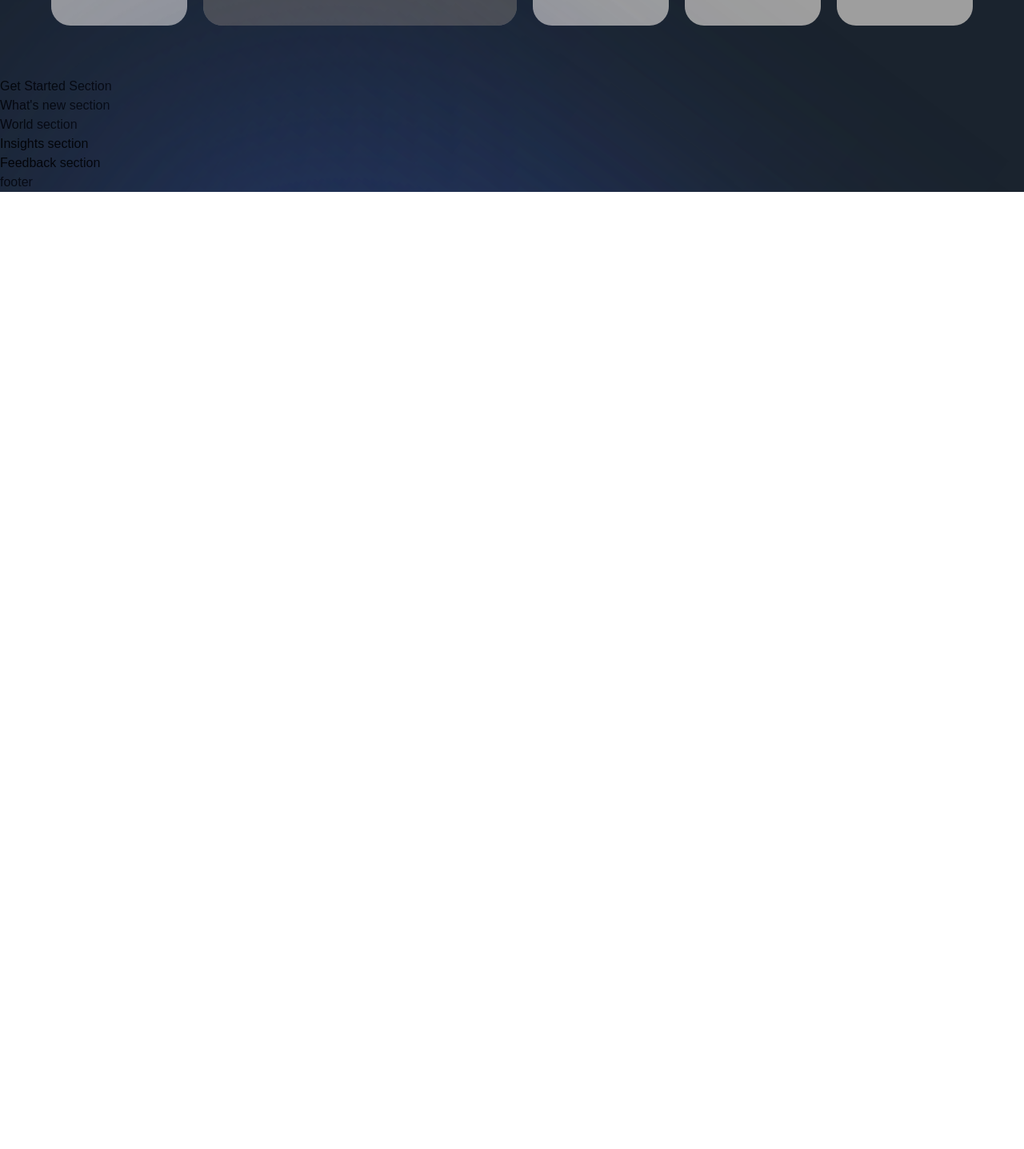
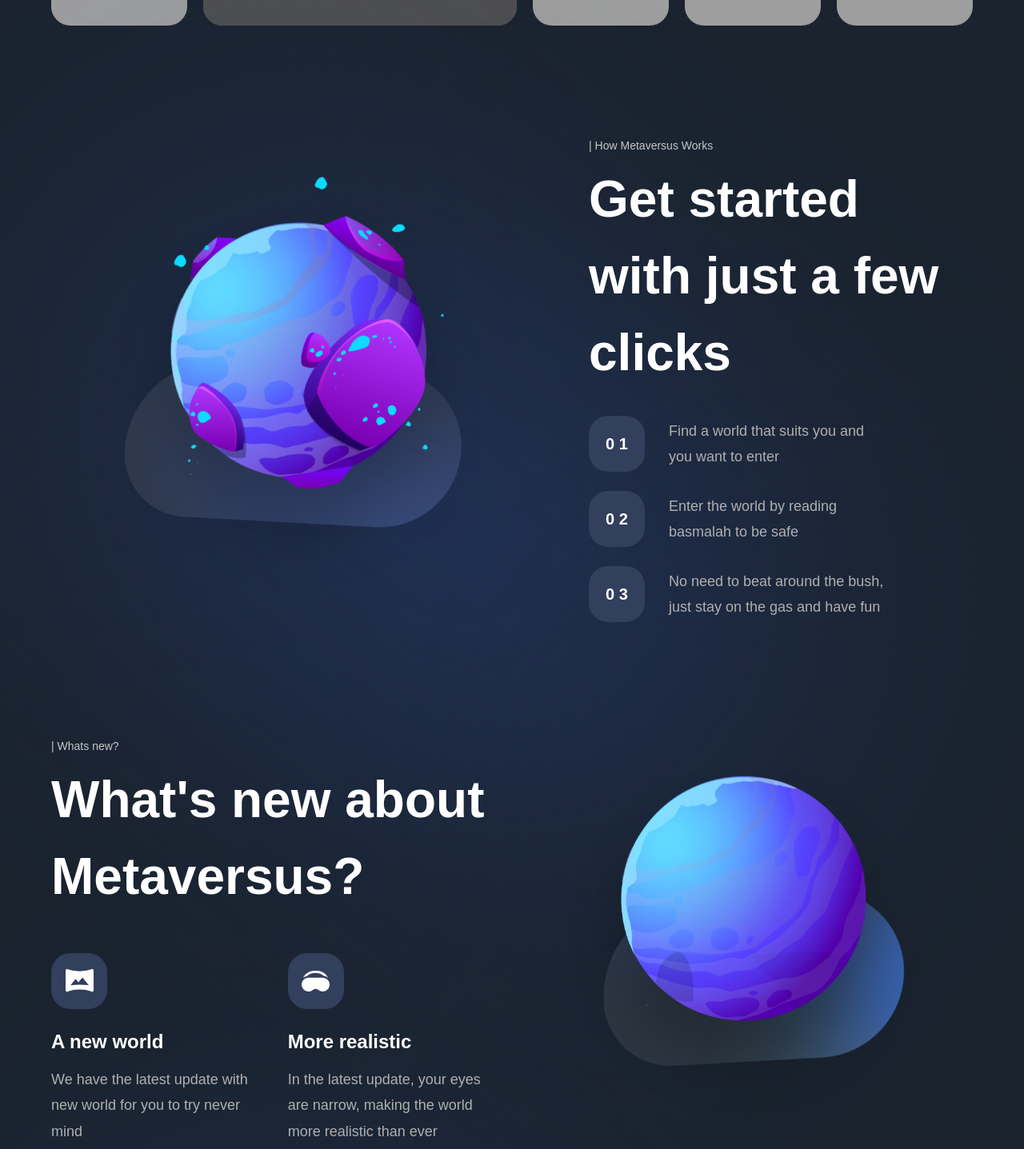
Before and after one commit to IagoMartins12/Metaverse, a Next.js app: page / in a window 1280 px wide. Shown: the part 2513-3950 px from the top of the page at 80% size. Before the commit the page ends 2753 px from the top, so only its background shows below. Built offline with nearby package versions, Linux system fonts and the light colour scheme; grey boxes are pictures that could not be loaded; a web font is replaced by a local one.

Commit message:
Whats new and new Features Features

```diff
--- a/components/NewFeatures.jsx
+++ b/components/NewFeatures.jsx
@@ -1,6 +1,18 @@
-const NewFeatures = () => (
-  <div>
-    New Features
+import styles from '../styles';
+
+const NewFeatures = ({ imgUrl, title, subtitle }) => (
+  <div className="flex-1 flex flex-col sm:max-w-[250px] min-w-[210px]">
+    <div
+      className={`${styles.flexCenter} w-[70px] h-[70px] rounded-[24px] bg-[#323F5D]`}
+    >
+      <img src={imgUrl} alt="icon" className="w-1/2 h-1/2 object-contain" />
+    </div>
+    <h1 className="mt-[26px] font-bold text-[24px] leading-[30.24px] text-white">
+      {title}
+    </h1>
+    <p className="flex-1 mt-[16px] font-normal text-[18px] text-[#B0B0B0] leading-[32.4px]">
+      {subtitle}
+    </p>
   </div>
 );
 
--- a/components/StartSteps.jsx
+++ b/components/StartSteps.jsx
@@ -1,6 +1,17 @@
-const StartSteps = () => (
-  <div>
-    start steps
+import styles from '../styles';
+
+const StartSteps = ({ number, text }) => (
+  <div className={`${styles.flexCenter} flex-row`}>
+    <div
+      className={`${styles.flexCenter} w-[70px] h-[70px] rounded-[24px] bg-[#323F5D]`}
+    >
+      <p className="font-bold text-[20px] text-white">
+        {number}
+      </p>
+    </div>
+    <p className="flex-1 ml-[30px] font-normal text-[18px] text-[#B0B0B0] leading-[32.4px]">
+      {text}
+    </p>
   </div>
 );
 
--- a/constants/index.js
+++ b/constants/index.js
@@ -37,7 +37,7 @@
     imgUrl: '/vrpano.svg',
     title: 'A new world',
     subtitle:
-        'we have the latest update with new world for you to try never mind',
+        'We have the latest update with new world for you to try never mind',
   },
   {
     imgUrl: '/headset.svg',
--- a/sections/GetStarted.jsx
+++ b/sections/GetStarted.jsx
@@ -1,8 +1,47 @@
 'use client';
+import { motion } from 'framer-motion';
+
+import styles from '../styles';
+import { staggerContainer, fadeIn, planetVariants } from '../utils/motion';
+import { StartSteps, TitleText ,TypingText } from '../components';
+import { startingFeatures} from '../constants'
 
 const GetStarted = () => (
-  <section>
-    Get Started Section
+  <section className={`${styles.paddings} relative z-10`}>
+    <motion.div
+      variants={staggerContainer}
+      initial="hidden"
+      whileInView="show"
+      viewport={{ once: false, amount: 0.25 }}
+      className={`${styles.innerWidth} mx-auto flex lg:flex-row flex-col gap-8`}
+    >
+      <motion.div
+        variants={planetVariants('left')}
+        className={`flex-1 ${styles.flexCenter}`}
+      >
+        <img
+          src="/get-started.png"
+          alt="get-started"
+          className="w-[90%] h-[90%] object-contain"
+        />
+      </motion.div>
+      <motion.div
+        variants={fadeIn('left', 'tween', 0.2, 1)}
+        className="flex-[0.75] flex justify-center flex-col"
+      >
+        <TypingText title="| How Metaversus Works" />
+        <TitleText title={<>Get started with just a few clicks</>} />
+        <div className="mt-[31px] flex flex-col max-w-[370px] gap-[24px]">
+          {startingFeatures.map((feature, index) => (
+            <StartSteps
+              key={feature}
+              number={`${index < 10 ? '0' : ''} ${index + 1}`}
+              text={feature}
+            />
+          ))}
+        </div>
+      </motion.div>
+    </motion.div>
   </section>
 );
 
--- a/sections/WhatsNew.jsx
+++ b/sections/WhatsNew.jsx
@@ -1,8 +1,45 @@
 'use client';
 
+import { motion } from 'framer-motion';
+
+import styles from '../styles';
+import { newFeatures } from '../constants';
+import { NewFeatures, TitleText, TypingText } from '../components';
+import { planetVariants, staggerContainer, fadeIn } from '../utils/motion';
+
 const WhatsNew = () => (
-  <section>
-    What's new section
+  <section className={`${styles.paddings} relative z-10`}>
+    <motion.div
+      variants={staggerContainer}
+      initial="hidden"
+      whileInView="show"
+      viewport={{ once: false, amount: 0.25 }}
+      className={`${styles.innerWidth} mx-auto flex lg:flex-row flex-col gap-8`}
+    >
+      <motion.div
+        variants={fadeIn('right', 'tween', 0.2, 1)}
+        className="flex-[0.95] flex justify-center flex-col"
+      >
+        <TypingText title="| Whats new?" />
+        <TitleText title={<>What's new about Metaversus?</>} />
+        <div className="mt-[48px] flex flex-wrap justify-between gap-[24px]">
+          {newFeatures.map((feature) => (
+            <NewFeatures key={feature.title} {...feature} />
+          ))}
+        </div>
+      </motion.div>
+
+      <motion.div
+        variants={planetVariants('right')}
+        className={`flex-1 ${styles.flexCenter}`}
+      >
+        <img
+          src="/whats-new.png"
+          alt="get-started"
+          className="w-[90%] h-[90%] object-contain"
+        />
+      </motion.div>
+    </motion.div>
   </section>
 );
 
```
